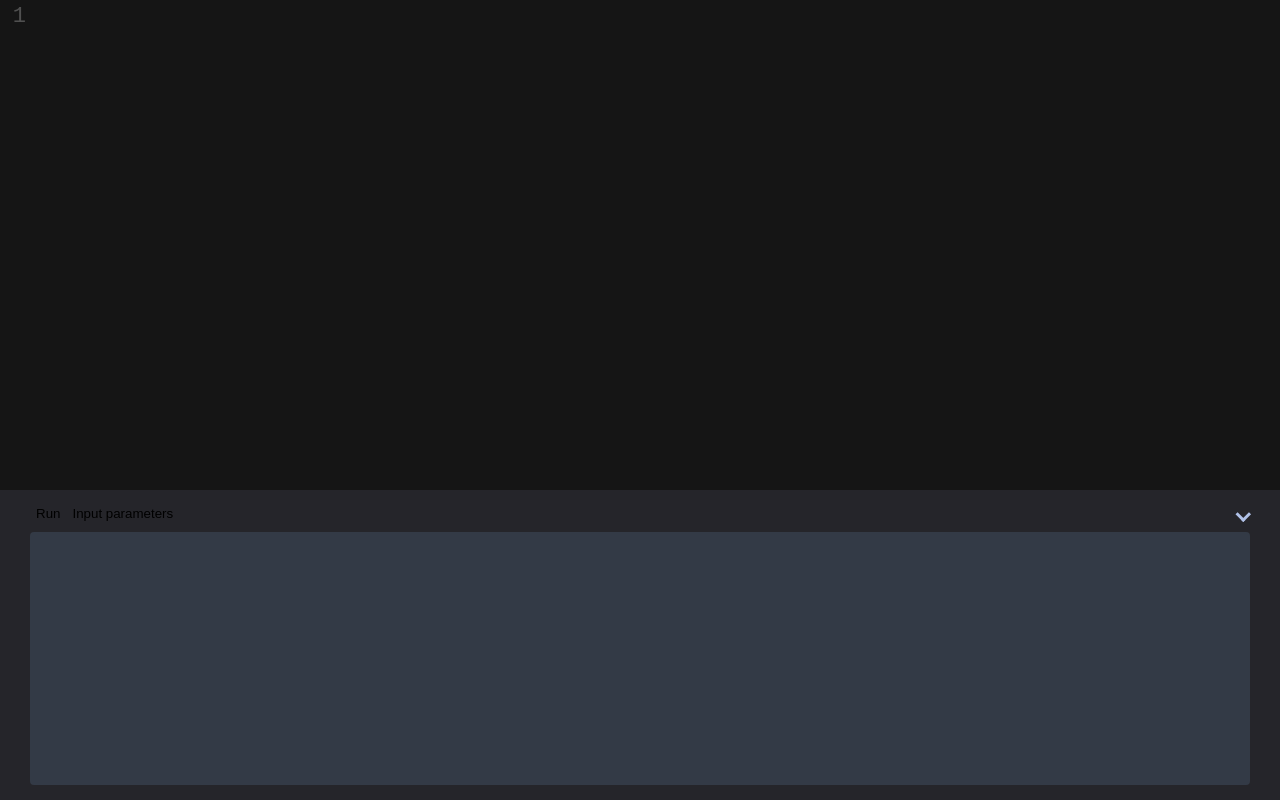
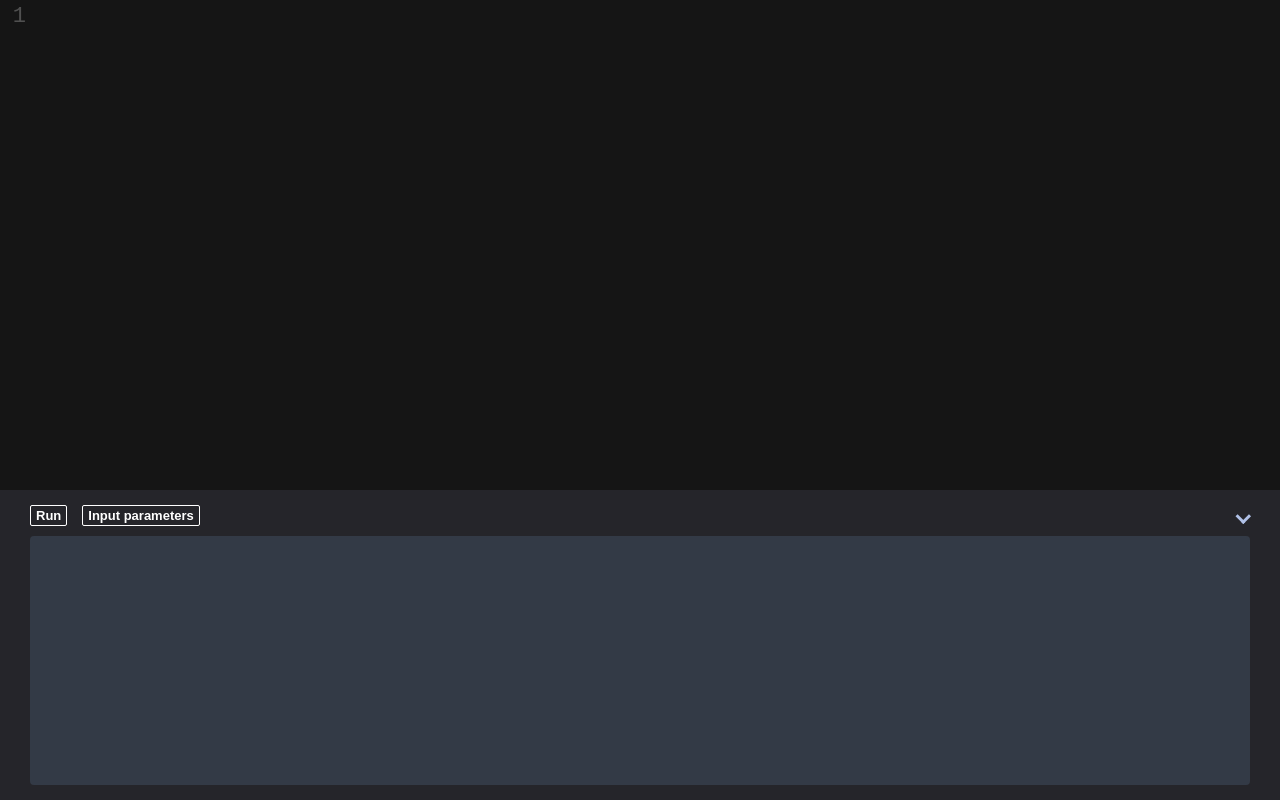
Before and after one commit to vitaliyeb/BrainfuckCompile, a React (Create React App) app: page / in a window 1280 px wide. Built offline with nearby package versions, Linux system fonts and the light colour scheme.

Commit message:
other buttons

```diff
--- a/src/components/ControlPanel/index.tsx
+++ b/src/components/ControlPanel/index.tsx
@@ -7,8 +7,16 @@ const ControlPanel = () => {
 
     return <div className={classNames(styles.panelWrapper, {[styles.panelShow]: isShow})}>
         <div className={styles.actionsBar}>
-            <button>Run</button>
-            <button>Input parameters</button>
+            <button
+                className={classNames(styles.primaryButton)}
+            >
+                Run
+            </button>
+            <button
+                className={classNames(styles.primaryButton)}
+            >
+                Input parameters
+            </button>
             <button
                 onClick={() => setIsShow(!isShow)}
                 className={classNames(styles.viewsButton, {[styles.viewsButtonShow]: isShow})}
--- a/src/components/ControlPanel/style.module.css
+++ b/src/components/ControlPanel/style.module.css
@@ -17,6 +17,7 @@
 .actionsBar {
     display: flex;
     align-items: center;
+    column-gap: 15px;
  }
 
 .viewsButton {
@@ -36,6 +37,16 @@
     transform: rotate(-45deg) translateY(10%) scale(-1);
 }
 
+.primaryButton {
+    font-size: 13px;
+    color: #fff;
+    font-weight: bold;
+    border-radius: 2px;
+    padding: 2px 5px;
+    border: 1px solid #fff;
+
+}
+
 .content {
     overflow: hidden;
     width: 100%;
```
